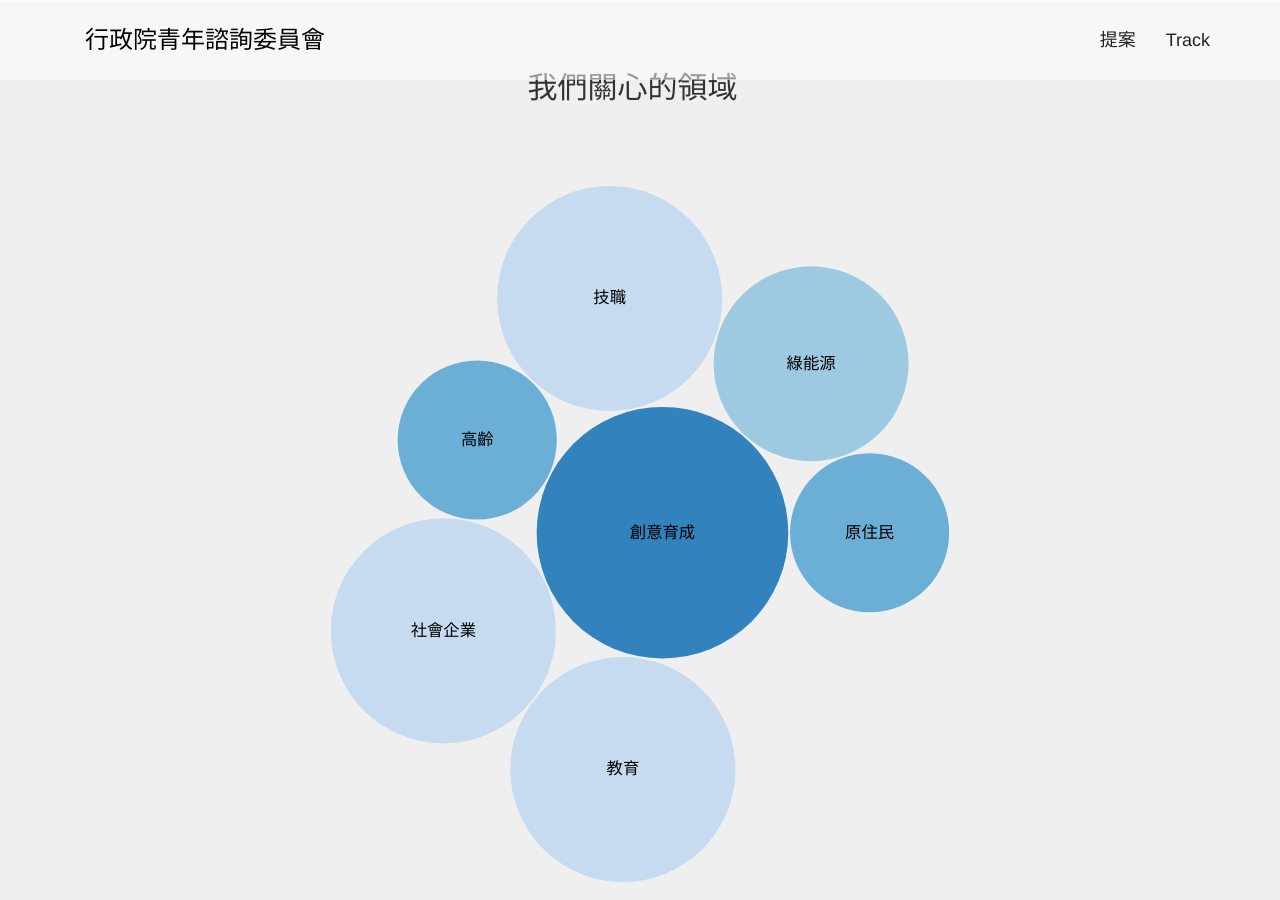
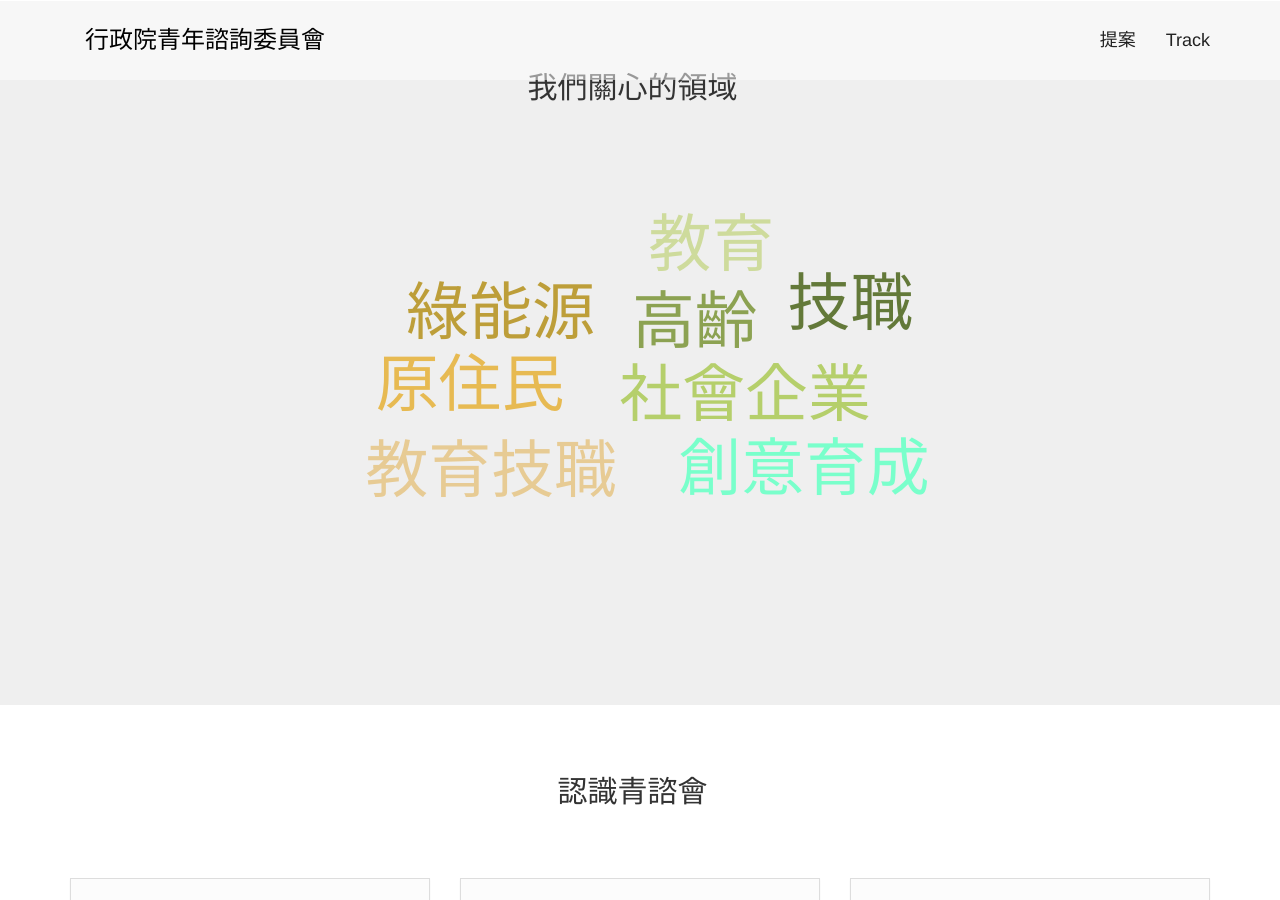
Before and after one commit to mark19891107/youth-concil, a Jekyll site: the page built from index.html, in a window 1280 px wide and 900 px high, scrolled down 787 px. Built offline with Jekyll 4.4.1, drawn with Linux system fonts in a browser that asks for light colours; nearby versions of some CDN libraries.

Commit message:
bubble -> word cloud

```diff
--- a/_includes/home/fields.html
+++ b/_includes/home/fields.html
@@ -5,7 +5,19 @@
                 <span>我們關心的領域</span>
             </h2>
             <div id="cloudtag">
-                <svg preserveAspectRatio="xMinYMin meet" viewBox="0 0 600 600" class="bubble">
+                <svg preserveAspectRatio="xMinYMin meet" viewBox="0 0 900 600" class="bubble">
+                    <g transform="translate(480,300)scale(1.0105262994766235,1.0105262994766235)">
+                        <text text-anchor="middle" transform="translate(238,-117)" style="font-size: 80px; font-family: Impact; fill: rgb(99, 121, 57);">技職</text>
+                        <text text-anchor="middle" transform="translate(40,-95)" style="font-size: 80px; font-family: Impact; fill: rgb(140, 162, 82);">高齡</text>
+                        <text text-anchor="middle" transform="translate(104,-2)" style="font-size: 80px; font-family: Impact; fill: rgb(181, 207, 107);">社會企業</text>
+                        <text text-anchor="middle" transform="translate(61,-192)" style="font-size: 80px; font-family: Impact; fill: rgb(206, 219, 156);">教育</text>
+                        <text text-anchor="middle" transform="translate(179,92)" style="font-size: 80px; font-family: Impact; fill: #79ffcb;">創意育成</text>
+                        <text text-anchor="middle" transform="translate(-207,-106)" style="font-size: 80px; font-family: Impact; fill: rgb(189, 158, 57);">綠能源</text>
+                        <text text-anchor="middle" transform="translate(-246,-14)" style="font-size: 80px; font-family: Impact; fill: rgb(231, 186, 82);">原住民</text>
+                        <text text-anchor="middle" transform="translate(-219,95)rotate(0)" style="font-size: 80px; font-family: Impact; fill: rgb(231, 203, 148);">教育技職</text>
+                    </g>
+                </svg>
+                <!-- <svg preserveAspectRatio="xMinYMin meet" viewBox="0 0 600 600" class="bubble">
                     <g class="node" transform="translate(319.25584080478967,298.8915441528219)">
                         <title>創意育成: 50</title>
                         <circle r="107.84646259829906" style="fill: rgb(49, 130, 189);"></circle>
@@ -41,7 +53,7 @@
                         <circle r="96.4608086010741" style="fill: rgb(198, 219, 239);"></circle>
                         <text dy=".3em" style="text-anchor: middle;">教育</text>
                     </g>
-                </svg>
+                </svg> -->
             </div>
         </div>
     </div>
```
